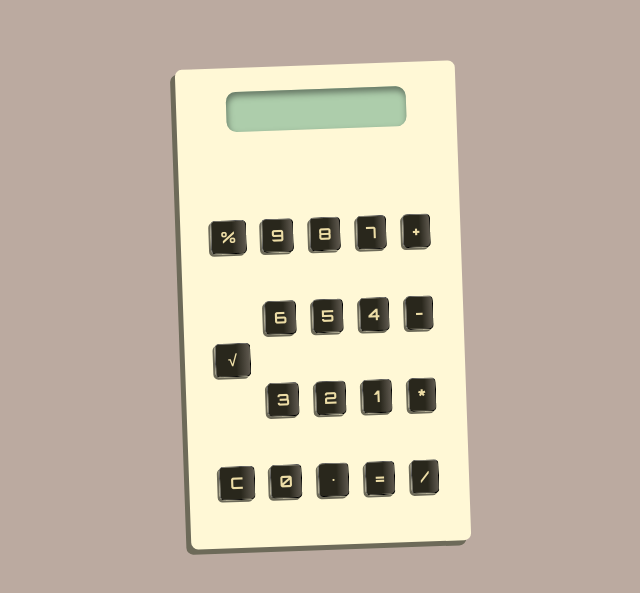
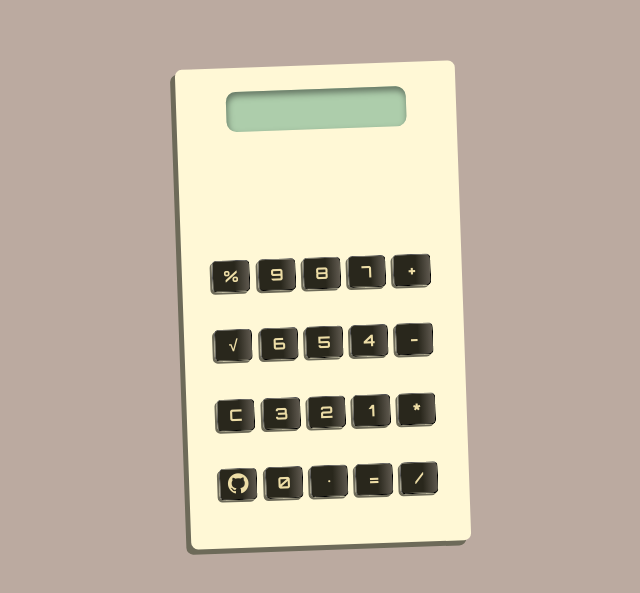
Before and after one commit to Tehos/calculator, a plain HTML site: page index.html in a window 1280 px wide. Shown: the part 103-696 px from the top of the page, without its empty margins (317-957 px from the left). Drawn offline with Linux system fonts and the light colour scheme; a web font is replaced by a local one.

Commit message:
Rework buttons

```diff
--- a/index.html
+++ b/index.html
@@ -5,9 +5,10 @@
     <meta http-equiv="X-UA-Compatible" content="IE=edge" />
     <meta name="viewport" content="width=device-width, initial-scale=1.0" />
     <link rel="preconnect" href="https://fonts.googleapis.com">
-<link rel="preconnect" href="https://fonts.gstatic.com" crossorigin>
-<link href="https://fonts.googleapis.com/css2?family=Orbitron:wght@400;700;900&display=swap" rel="stylesheet">
-<link rel="stylesheet" media="screen" href="https://fontlibrary.org//face/segment7" type="text/css"/>
+    <link rel="preconnect" href="https://fonts.gstatic.com" crossorigin>
+    <link href="https://fonts.googleapis.com/css2?family=Orbitron:wght@400;700;900&display=swap" rel="stylesheet">
+    <link rel="stylesheet" media="screen" href="https://fontlibrary.org//face/segment7" type="text/css"/>
+    <link rel='stylesheet' href='https://cdnjs.cloudflare.com/ajax/libs/font-awesome/4.7.0/css/font-awesome.min.css'>
     <link rel="stylesheet" href="style.css" />
     <title>Calculator</title>
   </head>
@@ -22,6 +23,7 @@
             <button class="modulus">%</button>
             <button class="root">&#8730</button>
             <button class="clear-button">C</button>
+            <button class='github-icon-button'><i class='fa fa-github'></i></button>
           </div>
           <div class="digit-buttons">
             <button class="equals-button">=</button>
--- a/style.css
+++ b/style.css
@@ -59,13 +59,14 @@ body {
   display: flex;
   justify-content: space-between;
   width: 220px;
-  height: 280px;
+  height: 240px;
   flex-grow: 0;
 }
 
 button {
   font-size: 1em;
-  padding: 6px 8px;
+  width: 38px;
+  height: 32px;
   background: linear-gradient(to left, rgb(94, 88, 78), rgb(41, 39, 28) 40%);
   color: rgb(237, 221, 166);
   border-radius: 5px;
@@ -112,3 +113,7 @@ button:active {
   grid-row: 4;
   grid-column: 2;
 }
+
+.fa-github {
+  font-size: 24px;
+}
```
